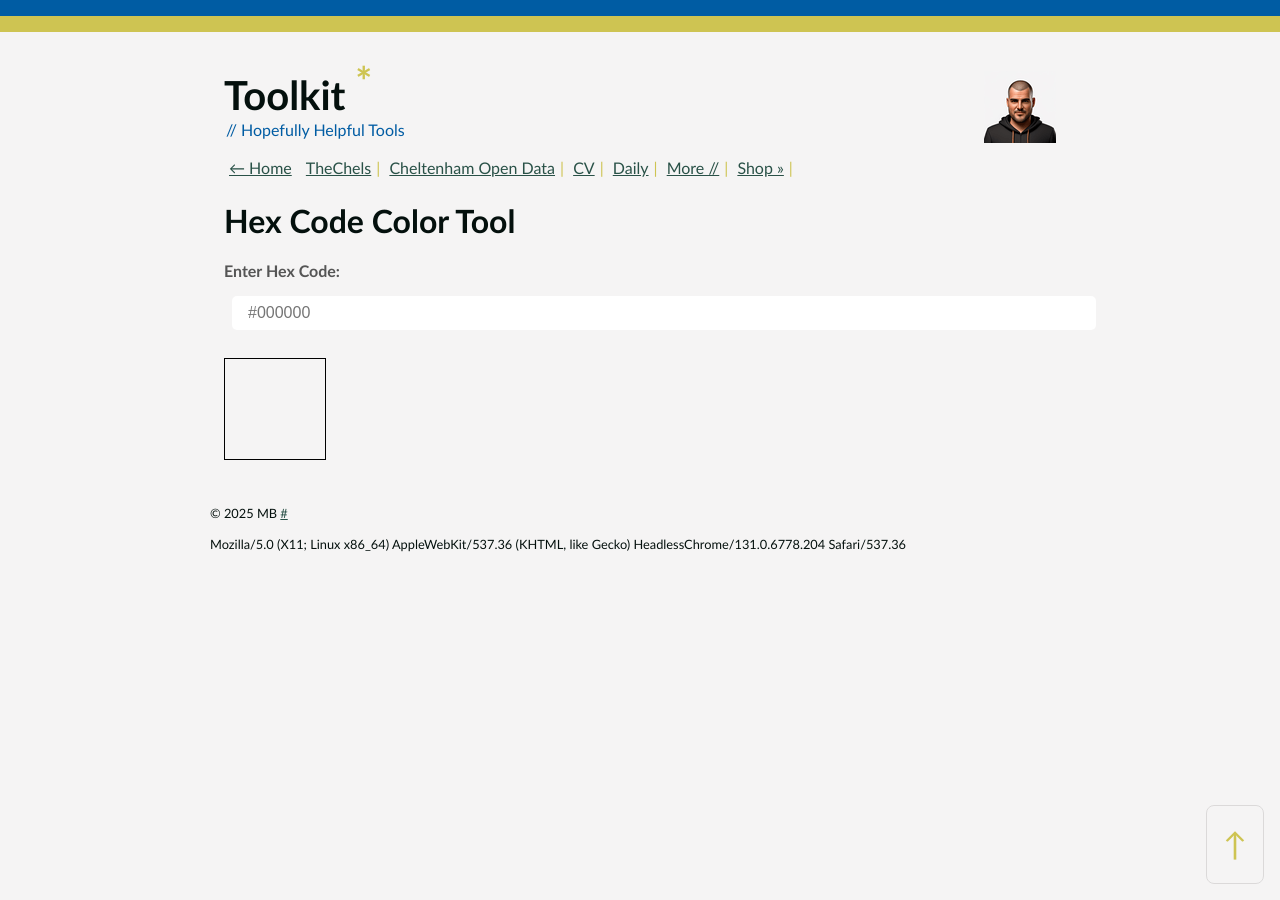
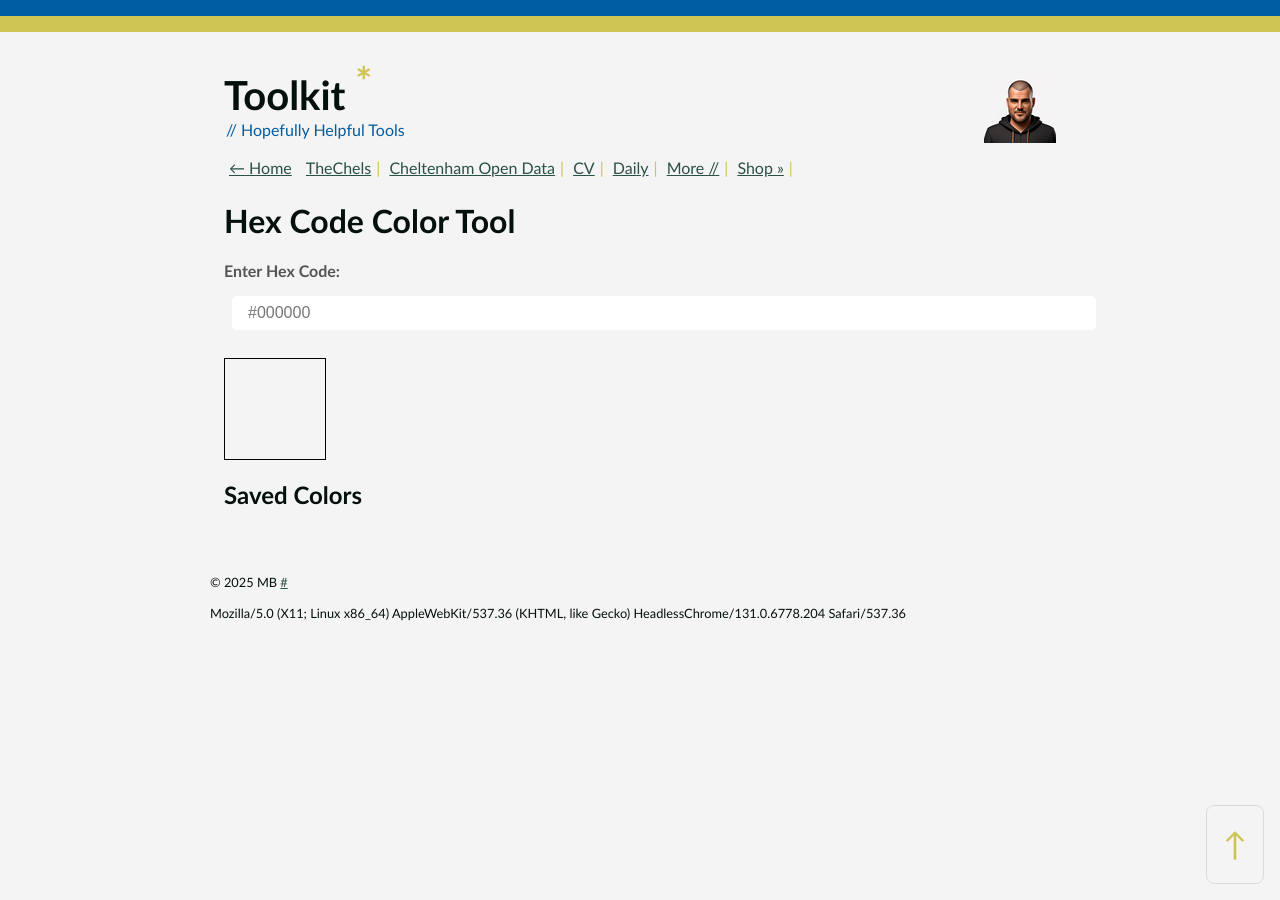
Before and after one commit to mat-0/Tools.TheChels.uk, a Jekyll site: the page built from _pages/hex-codes.md, in a window 1280 px wide. Built offline with Jekyll 4.4.1, drawn with Linux system fonts in a browser that asks for light colours.

```diff
--- a/_layouts/hex-codes.html
+++ b/_layouts/hex-codes.html
@@ -9,6 +9,10 @@
     <div id="colorDisplay" style="margin-top: 20px;">
         <div id="colorBox" style="width: 100px; height: 100px; border: 1px solid #000;"></div>
     </div>
+    <div id="savedColors" style="margin-top: 20px;">
+        <h2>Saved Colors</h2>
+        <div id="colorList"></div>
+    </div>
 </div>
 
 <script>
@@ -16,11 +20,38 @@
         const hexCode = this.value;
         if (/^#[0-9A-F]{6}$/i.test(hexCode)) {
             document.getElementById('colorBox').style.backgroundColor = hexCode;
+            saveColor(hexCode);
+            displaySavedColors();
         } else {
             document.getElementById('colorBox').style.backgroundColor = '#FFFFFF';
-
         }
     });
+
+    function saveColor(hex) {
+        let colors = JSON.parse(localStorage.getItem('colors')) || [];
+        if (!colors.includes(hex)) {
+            colors.push(hex);
+            localStorage.setItem('colors', JSON.stringify(colors));
+        }
+    }
+
+    function displaySavedColors() {
+        const colorList = document.getElementById('colorList');
+        colorList.innerHTML = '';
+        let colors = JSON.parse(localStorage.getItem('colors')) || [];
+        colors.forEach(color => {
+            const colorBox = document.createElement('div');
+            colorBox.style.backgroundColor = color;
+            colorBox.style.width = '50px';
+            colorBox.style.height = '50px';
+            colorBox.style.display = 'inline-block';
+            colorBox.style.margin = '5px';
+            colorList.appendChild(colorBox);
+        });
+    }
+
+    // Display saved colors on page load
+    displaySavedColors();
 </script>
 
 {% include footer.html %}
```
